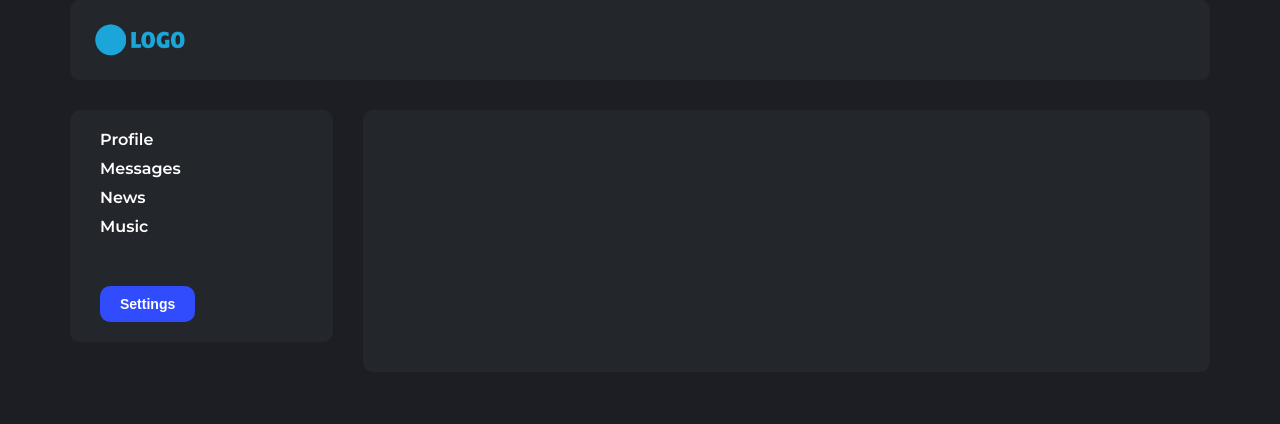
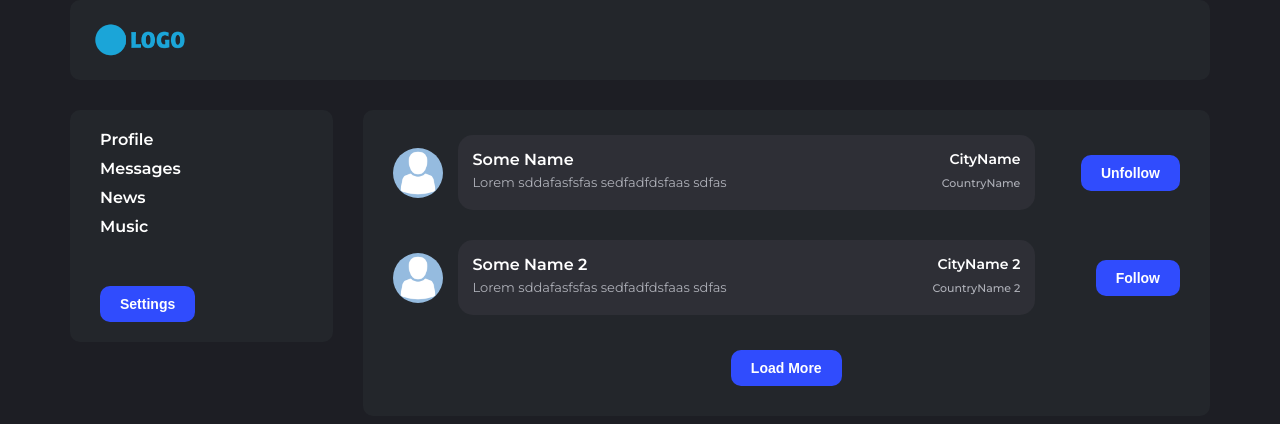
Before and after one commit to DaynoniX/react-learning_SN, a React (Create React App) app: page /users in a window 1280 px wide. Shown: the top 424 px of the page. Built offline with nearby package versions, Linux system fonts and the light colour scheme.

Commit message:
Implemented Users page

```diff
--- a/src/components/App.js
+++ b/src/components/App.js
@@ -9,8 +9,10 @@ import Settings from "./Pages/Settings";
 import News from "./Pages/News";
 import Music from "./Pages/Music";
 import Home from "./Pages/Home";
+import Users from "./Pages/Users/UsersContainer";
 
 import '../styles/global.scss';
+import UsersContainer from "./Pages/Users/UsersContainer";
 
 const App = (props) => {
 
@@ -26,6 +28,8 @@ const App = (props) => {
                            component={Dialogs}/>
                     <Route exact path='/'
                            render={() => <Home/>}/>
+                   <Route exact path='/users'
+                           render={() => <UsersContainer/>}/>
                     <Route path='/music'
                            render={() => <Music/>}/>
                     <Route path='/news'
--- /dev/null
+++ b/src/components/Pages/Users/Users.jsx
@@ -0,0 +1,49 @@
+import styles from "./Users.module.scss";
+import Button from "../../UI/Button";
+import React from "react";
+
+let Users = (props) => {
+    let toFollow = (id) => {
+        props.follow(id);
+    }
+    let toUnfollow = (id) => {
+        props.unfollow(id);
+    }
+    let usersList = props.users.map( user =>
+
+        <div className={styles.user}>
+            <div className={styles.avatar}>
+                <img src={user.avatar} alt=""/>
+            </div>
+            <div className={styles.content}>
+                <div>
+                    <span className={styles.name}>{user.userName}</span>
+                    <p>{user.textStatus}</p>
+                </div>
+                <div className={styles.location}>
+                    <div className={styles.city}>{user.location.cityName}</div>
+                    <div className={styles.country}>{user.location.countryName}</div>
+                </div>
+            </div>
+            <div className={styles.actions}>
+                <Button
+                    type='btn'
+                    text={user.followStatus ? 'Unfollow' : 'Follow'}
+                    onClick={user.followStatus
+                        ? () =>toUnfollow(user.id)
+                        : () =>toFollow(user.id)}
+                />
+            </div>
+        </div>
+    );
+    return (
+        <div className={styles.usersList}>
+            {usersList}
+            <div className={styles.btnArea}>
+                <Button type='btn' text='Load More'/>
+            </div>
+        </div>
+    );
+}
+
+export default Users;
--- /dev/null
+++ b/src/components/Pages/Users/Users.module.scss
@@ -0,0 +1,63 @@
+@import '../../../styles/variables';
+
+.usersList{
+  padding: 10px 15px 30px;
+}
+.user{
+  display: flex;
+  padding: 15px;
+  align-items: center;
+}
+.avatar{
+  width: 50px;
+  height: 50px;
+  border-radius: 50%;
+  overflow: hidden;
+  flex-shrink: 0;
+  margin-right: 15px;
+  img{
+    display: block;
+    width: 100%;
+  }
+}
+.content{
+  width: 100%;
+  display: grid;
+  grid-template-columns: 1fr 160px;
+  padding: 15px;
+  background: $bg-accent;
+  border-radius: 15px;
+}
+.actions{
+  width: 200px;
+  margin-left: auto;
+  display: flex;
+  justify-content: flex-end;
+}
+.location{
+  text-align: right;
+}
+
+.name{
+  color: $txt-heading;
+  font-weight: 600;
+  font-size: 16px;
+}
+p{
+  font-size: 13px;
+}
+.city{
+  font-weight: 600;
+  font-size: 14px;
+  color: $txt-heading;
+}
+.country{
+  font-weight: 500;
+  font-size: 11px;
+  margin-top: 8px;
+}
+.btnArea{
+  display: flex;
+  justify-content: center;
+  margin-top: 20px;
+}
--- /dev/null
+++ b/src/components/Pages/Users/UsersContainer.jsx
@@ -0,0 +1,30 @@
+import React from "react";
+import {connect} from "react-redux";
+import {followAC, loadMoreAC, unfollowAC} from "../../../redux/usersReducer";
+import Users from "./Users";
+
+
+let mapStateToProps = (state) => {
+    return {
+        users: state.usersPage.users,
+    }
+}
+let mapDispatchToProps = (dispatch) => {
+    return {
+        follow: (id) => {
+            dispatch(followAC(id))
+        },
+        unfollow: (id) => {
+            dispatch(unfollowAC(id))
+        },
+        loadMore: () => {
+            dispatch(loadMoreAC())
+        }
+    }
+}
+
+
+let UsersContainer = connect(mapStateToProps, mapDispatchToProps)(Users);
+
+
+export default UsersContainer;
--- a/src/redux/store.js
+++ b/src/redux/store.js
@@ -2,12 +2,16 @@ import {combineReducers, createStore} from "redux";
 
 import dialogsReducer from "./dialogsReducer";
 import profileReducer from "./profileReducer";
+import usersReducer from "./usersReducer";
 
 
 let reducers = combineReducers({
     dialogsPage: dialogsReducer,
     profilePage: profileReducer,
+    usersPage: usersReducer
 });
 let store = createStore(reducers);
 
+window.store = store.getState();
+
 export default store;
--- /dev/null
+++ b/src/redux/usersReducer.js
@@ -0,0 +1,67 @@
+const FOLLOW = 'FOLLOW';
+const UNFOLLOW = 'UNFOLLOW';
+const LOAD_MORE = 'LOAD_MORE';
+
+let initialState = {
+        users: [
+            {
+                id: 1,
+                userName: 'Some Name',
+                followStatus: true,
+                avatar: 'avtar.png',
+                textStatus: 'Lorem sddafasfsfas sedfadfdsfaas sdfas',
+                location: {
+                    cityName: 'CityName',
+                    countryName: 'CountryName'
+                }
+            },
+            {
+                id: 2,
+                userName: 'Some Name 2',
+                followStatus: false,
+                avatar: 'avtar.png',
+                textStatus: 'Lorem sddafasfsfas sedfadfdsfaas sdfas',
+                location: {
+                    cityName: 'CityName 2',
+                    countryName: 'CountryName 2'
+                }
+            },
+        ]
+    }
+;
+
+
+let usersReducer = (state = initialState, action) => {
+    switch (action.type) {
+        case FOLLOW:
+            return {
+                ...state,
+                users: state.users.map(user => {
+                    if (user.id === action.userID) {
+                        user.followStatus = !user.followStatus;
+                    }
+                    return user;
+                })
+            };
+            break;
+        case UNFOLLOW:
+            return {
+                ...state,
+                users: state.users.map(user => {
+                    if (user.id === action.userID) {
+                        user.followStatus = !user.followStatus;
+                    }
+                    return user;
+                })
+            };
+            break;
+        default:
+            return state;
+    }
+}
+
+export let followAC = (userID) => ({type: FOLLOW, userID: userID});
+export let unfollowAC = (userID) => ({type: UNFOLLOW, userID: userID});
+export let loadMoreAC = () => ({type: LOAD_MORE});
+
+export default usersReducer;
```
